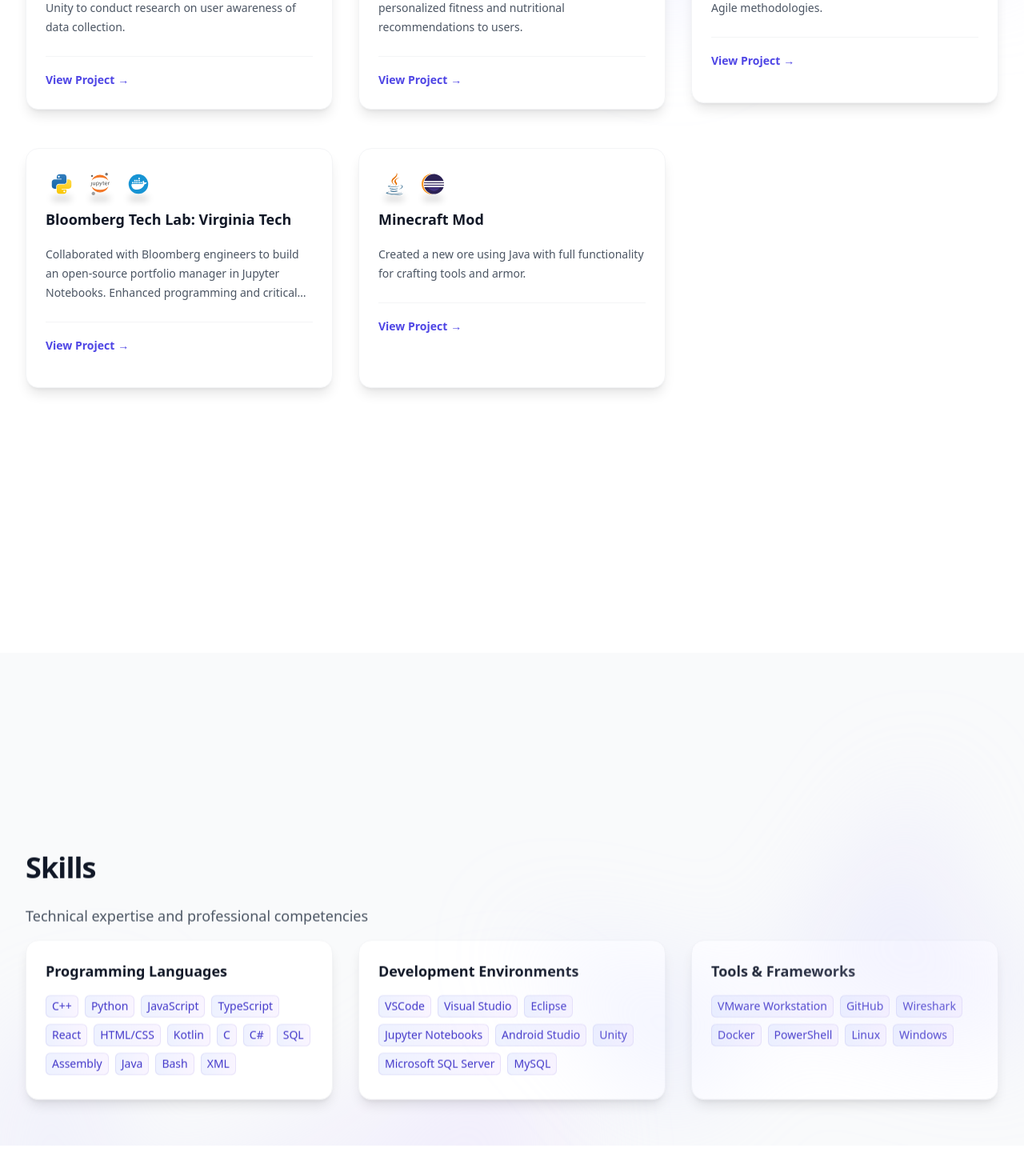
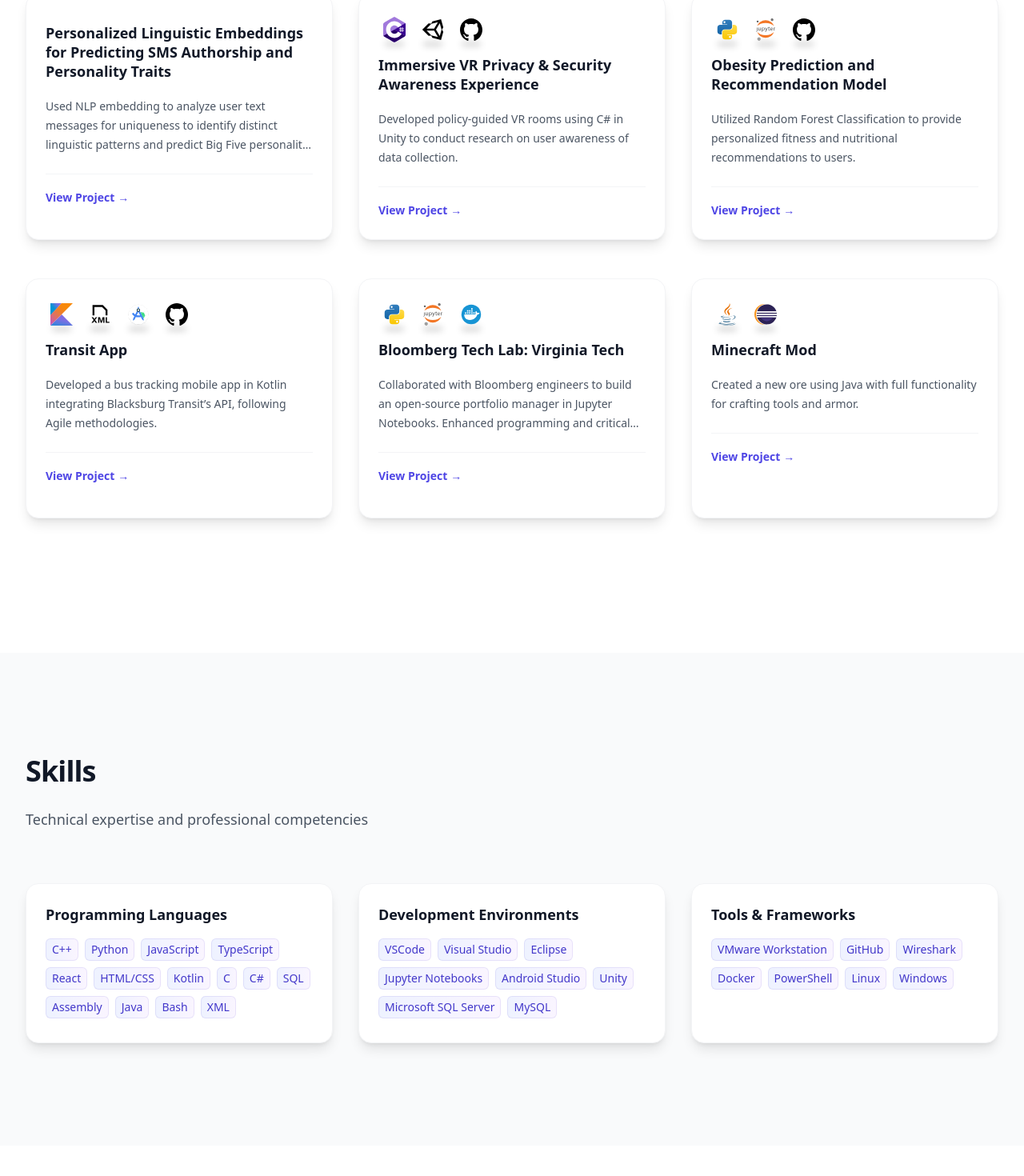
Before and after one commit to carissabb/carissabb.github.io, a React (Vite) app: page / in a window 1280 px wide. Shown: the part 1160-2630 px from the top of the page at 80% size. Built offline with nearby package versions, Linux system fonts and the light colour scheme.

Commit message:
updated projects

```diff
--- a/src/components/Education.tsx
+++ b/src/components/Education.tsx
@@ -1,5 +1,4 @@
 import React from 'react';
-import { Parallax } from 'react-scroll-parallax';
 import virginiaTechImage from '../assets/virginiaTech.jpg';
 import libertyImage from '../assets/liberty.jpg';
 
@@ -37,7 +36,6 @@ export const Education = () => {
   return (
     <div className="relative bg-white py-24 sm:py-32" id="education">
       {/* Background Gradient - Top */}
-      <Parallax speed={-20}>
         <div className="absolute inset-x-0 -top-40 -z-10 transform-gpu overflow-hidden blur-3xl sm:-top-80">
           <div
             className="relative left-[calc(50%-11rem)] aspect-[1155/678] w-[36.125rem] -translate-x-1/2 rotate-[30deg] bg-gradient-to-tr from-indigo-200 to-purple-200 opacity-30 sm:left-[calc(50%-30rem)] sm:w-[72.1875rem]"
@@ -47,10 +45,8 @@ export const Education = () => {
             }}
           />
         </div>
-      </Parallax>
 
       {/* Content */}
-      <Parallax speed={-10}>
         <div className="mx-auto max-w-7xl px-6 lg:px-8">
           <div className="mx-auto max-w-2xl lg:mx-0">
             <h2 className="text-3xl font-bold tracking-tight text-gray-900 sm:text-4xl bg-gradient-to-r from-indigo-600 to-purple-600 bg-clip-text text-transparent">Education</h2>
@@ -61,7 +57,6 @@ export const Education = () => {
           <div className="mx-auto mt-16 max-w-2xl lg:max-w-none">
             <div className="space-y-16 lg:space-y-0 lg:grid lg:grid-cols-2 lg:gap-8">
               {education.map((edu, idx) => (
-                <Parallax key={idx} speed={5}>
                   <article className="relative isolate flex flex-col gap-8 lg:flex-row bg-white rounded-2xl p-6 shadow-lg hover:shadow-xl transition-shadow min-h-[300px] lg:min-h-[400px]">
                     <div className="relative aspect-[16/9] sm:aspect-[2/1] lg:aspect-square lg:w-64 lg:shrink-0">
                       <div
@@ -104,15 +99,12 @@ export const Education = () => {
                       </div>
                     </div>
                   </article>
-                </Parallax>
               ))}
             </div>
           </div>
         </div>
-      </Parallax>
 
       {/* Background Gradient - Bottom */}
-      <Parallax speed={10}>
         <div className="absolute inset-x-0 top-[calc(100%-13rem)] -z-10 transform-gpu overflow-hidden blur-3xl sm:top-[calc(100%-30rem)]">
           <div
             className="relative left-[calc(50%+3rem)] aspect-[1155/678] w-[36.125rem] -translate-x-1/2 bg-gradient-to-tr from-indigo-200 to-purple-200 opacity-30 sm:left-[calc(50%+36rem)] sm:w-[72.1875rem]"
@@ -122,7 +114,6 @@ export const Education = () => {
             }}
           />
         </div>
-      </Parallax>
     </div>
   );
 };
--- a/src/components/Experience.tsx
+++ b/src/components/Experience.tsx
@@ -1,5 +1,4 @@
 import React from 'react';
-import { Parallax } from 'react-scroll-parallax';
 import ingersollRandImage from '../assets/ingersoll-rand.png';
 
 export const Experience = () => {
@@ -20,7 +19,6 @@ export const Experience = () => {
   return (
     <div className="relative bg-gray-50 py-24 sm:py-32" id="experience">
       {/* Background Gradient - Top */}
-      <Parallax speed={-20}>
         <div className="absolute inset-x-0 -top-40 -z-10 transform-gpu overflow-hidden blur-3xl sm:-top-80">
           <div
             className="relative left-[calc(50%-11rem)] aspect-[1155/678] w-[36.125rem] -translate-x-1/2 rotate-[30deg] bg-gradient-to-tr from-indigo-200 to-purple-200 opacity-30 sm:left-[calc(50%-30rem)] sm:w-[72.1875rem]"
@@ -30,10 +28,8 @@ export const Experience = () => {
             }}
           />
         </div>
-      </Parallax>
 
       {/* Content */}
-      <Parallax speed={-10}>
         <div className="mx-auto max-w-7xl px-6 lg:px-8">
           <div className="mx-auto max-w-2xl lg:mx-0">
             <h2 className="text-3xl font-bold tracking-tight text-gray-900 sm:text-4xl">Professional Experience</h2>
@@ -75,10 +71,8 @@ export const Experience = () => {
             </div>
           </div>
         </div>
-      </Parallax>
 
       {/* Background Gradient - Bottom */}
-      <Parallax speed={10}>
         <div className="absolute inset-x-0 top-[calc(100%-13rem)] -z-10 transform-gpu overflow-hidden blur-3xl sm:top-[calc(100%-30rem)]">
           <div
             className="relative left-[calc(50%+3rem)] aspect-[1155/678] w-[36.125rem] -translate-x-1/2 bg-gradient-to-tr from-indigo-200 to-purple-200 opacity-30 sm:left-[calc(50%+36rem)] sm:w-[72.1875rem]"
@@ -88,7 +82,6 @@ export const Experience = () => {
             }}
           />
         </div>
-      </Parallax>
     </div>
   );
 };
--- a/src/components/Involvement.tsx
+++ b/src/components/Involvement.tsx
@@ -1,5 +1,4 @@
 import React from 'react';
-import { Parallax } from 'react-scroll-parallax';
 import cybervtImg from '../assets/cybervt.jpg';
 import girlsWhoCodeImg from '../assets/gwc.png';
 import libertyImg from '../assets/libertyLogo.png';
@@ -46,8 +45,6 @@ export const Involvement = () => {
 
   return (
     <div className="relative bg-white py-24 sm:py-32" id="involvement">
-      {/* Background Gradient - Top */}
-      <Parallax speed={-20}>
         <div className="absolute inset-x-0 -top-40 -z-10 transform-gpu overflow-hidden blur-3xl sm:-top-80">
           <div
             className="relative left-[calc(50%-11rem)] aspect-[1155/678] w-[36.125rem] -translate-x-1/2 rotate-[30deg] bg-gradient-to-tr from-indigo-200 to-purple-200 opacity-30 sm:left-[calc(50%-30rem)] sm:w-[72.1875rem]"
@@ -57,10 +54,6 @@ export const Involvement = () => {
             }}
           />
         </div>
-      </Parallax>
-
-      {/* Content */}
-      <Parallax speed={-10}>
         <div className="mx-auto max-w-7xl px-6 lg:px-8">
           <div className="mx-auto max-w-2xl lg:mx-0">
             <h2 className="text-3xl font-bold tracking-tight text-gray-900 sm:text-4xl bg-gradient-to-r from-indigo-600 to-purple-600 bg-clip-text text-transparent">
@@ -73,7 +66,6 @@ export const Involvement = () => {
           <div className="mx-auto mt-16 max-w-7xl">
             <div className="grid grid-cols-1 gap-8 sm:grid-cols-2 lg:grid-cols-3">
               {involvement.map((involvement, idx) => (
-                <Parallax key={idx} speed={5}>
                   <div className="bg-white rounded-2xl p-6 shadow-lg hover:shadow-xl transition-shadow border border-gray-100 flex items-center justify-between">
                     <div>
                       <h3 className="text-lg font-semibold text-gray-900">{involvement.title}</h3>
@@ -93,15 +85,10 @@ export const Involvement = () => {
                       className="w-16 h-16 object-contain rounded-lg"
                     />
                   </div>
-                </Parallax>
               ))}
             </div>
           </div>
         </div>
-      </Parallax>
-
-      {/* Background Gradient - Bottom */}
-      <Parallax speed={10}>
         <div className="absolute inset-x-0 top-[calc(100%-13rem)] -z-10 transform-gpu overflow-hidden blur-3xl sm:top-[calc(100%-30rem)]">
           <div
             className="relative left-[calc(50%+3rem)] aspect-[1155/678] w-[36.125rem] -translate-x-1/2 bg-gradient-to-tr from-indigo-200 to-purple-200 opacity-30 sm:left-[calc(50%+36rem)] sm:w-[72.1875rem]"
@@ -111,7 +98,6 @@ export const Involvement = () => {
             }}
           />
         </div>
-      </Parallax>
     </div>
   );
 };
--- a/src/components/Projects.tsx
+++ b/src/components/Projects.tsx
@@ -1,5 +1,5 @@
 import React from 'react';
-import { Parallax } from 'react-scroll-parallax';
+// import { Parallax } from 'react-scroll-parallax';
 import cppImg from '../assets/cpp.svg';
 import pythonImg from '../assets/python.svg';
 import jsImg from '../assets/javascript.svg';
@@ -13,9 +13,16 @@ import xmlImg from '../assets/xml.svg';
 import androidStudioImg from '../assets/android-studio.svg';
 import dockerImg from '../assets/docker.svg';
 import eclipseImg from '../assets/eclipse.svg';
+import poster from '../assets/DLposter.pdf';
 
 export const Projects = () => {
   const projects = [
+    {
+      title: "Personalized Linguistic Embeddings for Predicting SMS Authorship and Personality Traits",
+      description: "Used NLP embedding to analyze user text messages for uniqueness to identify distinct linguistic patterns and predict Big Five personality traits.",
+      technologies: [],
+      link: poster
+    },
     {
       title: "Immersive VR Privacy & Security Awareness Experience",
       description: "Developed policy-guided VR rooms using C# in Unity to conduct research on user awareness of data collection.",
@@ -67,7 +74,7 @@ export const Projects = () => {
   return (
     <div className="relative bg-white py-24 sm:py-32" id="projects">
       {/* Background Gradient */}
-      <Parallax speed={-20}>
+      {/* <Parallax speed={-20}> */}
         <div className="absolute inset-x-0 -top-40 -z-10 transform-gpu overflow-hidden blur-3xl sm:-top-80">
           <div
             className="relative left-[calc(50%-11rem)] aspect-[1155/678] w-[36.125rem] -translate-x-1/2 rotate-[30deg] bg-gradient-to-tr from-indigo-200 to-purple-200 opacity-30 sm:left-[calc(50%-30rem)] sm:w-[72.1875rem]"
@@ -77,9 +84,9 @@ export const Projects = () => {
             }}
           />
         </div>
-      </Parallax>
+      {/* </Parallax> */}
 
-      <Parallax speed={10}>
+      {/* <Parallax speed={10}> */}
         <div className="absolute inset-x-0 top-[calc(100%-13rem)] -z-10 transform-gpu overflow-hidden blur-3xl sm:top-[calc(100%-30rem)]">
           <div
             className="relative left-[calc(50%+3rem)] aspect-[1155/678] w-[36.125rem] -translate-x-1/2 bg-gradient-to-tr from-indigo-200 to-purple-200 opacity-30 sm:left-[calc(50%+36rem)] sm:w-[72.1875rem]"
@@ -89,10 +96,10 @@ export const Projects = () => {
             }}
           />
         </div>
-      </Parallax>
+      {/* </Parallax> */}
 
       {/* Content */}
-      <Parallax speed={-10}>
+      {/* <Parallax speed={-10}> */}
         <div className="mx-auto max-w-7xl px-6 lg:px-8 py-10">
           <div className="mx-auto max-w-2xl lg:mx-0">
             <h2 className="text-3xl font-bold tracking-tight text-gray-900 sm:text-4xl bg-gradient-to-r from-indigo-600 to-purple-600 bg-clip-text text-transparent pb-2">
@@ -104,7 +111,7 @@ export const Projects = () => {
           </div>
           <div className="mx-auto mt-16 grid max-w-2xl grid-cols-1 gap-x-8 gap-y-12 lg:mx-0 lg:max-w-none lg:grid-cols-3">
             {projects.map((project, idx) => (
-              <Parallax key={idx} speed={5}>
+              // <Parallax key={idx} speed={5}>
                 <article
                   className="flex flex-col items-start bg-white rounded-2xl p-6 shadow-lg hover:shadow-xl transition-shadow border border-gray-100 min-h-[200px] lg:min-h-[300px]"
                 >
@@ -144,11 +151,11 @@ export const Projects = () => {
                     </a>
                   </div>
                 </article>
-              </Parallax>
+              // </Parallax>
             ))}
           </div>
         </div>
-      </Parallax>
+      {/* </Parallax> */}
     </div>
   );
 };
--- a/src/components/Skills.tsx
+++ b/src/components/Skills.tsx
@@ -1,5 +1,4 @@
 import React from 'react';
-import { Parallax } from 'react-scroll-parallax';
 
 export const Skills = () => {
   const skillCategories = [
@@ -20,7 +19,6 @@ export const Skills = () => {
   return (
     <div className="relative bg-gray-50 py-24 sm:py-32" id="skills">
       {/* Background Gradient - Top */}
-      <Parallax speed={-20}>
         <div className="absolute inset-x-0 -top-40 -z-10 transform-gpu overflow-hidden blur-3xl sm:-top-80">
           <div
             className="relative left-[calc(50%-11rem)] aspect-[1155/678] w-[36.125rem] -translate-x-1/2 rotate-[30deg] bg-gradient-to-tr from-indigo-200 to-purple-200 opacity-30 sm:left-[calc(50%-30rem)] sm:w-[72.1875rem]"
@@ -30,10 +28,8 @@ export const Skills = () => {
             }}
           />
         </div>
-      </Parallax>
 
       {/* Content */}
-      <Parallax speed={-10}>
         <div className="mx-auto max-w-7xl px-6 lg:px-8">
           <div className="mx-auto max-w-2xl lg:mx-0">
             <h2 className="text-3xl font-bold tracking-tight text-gray-900 sm:text-4xl">Skills</h2>
@@ -44,7 +40,6 @@ export const Skills = () => {
           <div className="mx-auto mt-16 max-w-7xl">
             <div className="grid grid-cols-1 gap-8 sm:grid-cols-2 lg:grid-cols-3">
               {skillCategories.map((category, idx) => (
-                <Parallax key={idx} speed={5}>
                   <div className="bg-white rounded-2xl p-6 shadow-lg hover:shadow-xl transition-shadow border border-gray-100 flex flex-col items-start h-[200px]">
                     <h3 className="text-lg font-semibold text-gray-900 mb-4">{category.title}</h3>
                     <div className="flex flex-wrap gap-2">
@@ -58,15 +53,12 @@ export const Skills = () => {
                       ))}
                     </div>
                   </div>
-                </Parallax>
               ))}
             </div>
           </div>
         </div>
-      </Parallax>
 
       {/* Background Gradient - Bottom */}
-      <Parallax speed={10}>
         <div className="absolute inset-x-0 top-[calc(100%-13rem)] -z-10 transform-gpu overflow-hidden blur-3xl sm:top-[calc(100%-30rem)]">
           <div
             className="relative left-[calc(50%+3rem)] aspect-[1155/678] w-[36.125rem] -translate-x-1/2 bg-gradient-to-tr from-indigo-200 to-purple-200 opacity-30 sm:left-[calc(50%+36rem)] sm:w-[72.1875rem]"
@@ -76,7 +68,6 @@ export const Skills = () => {
             }}
           />
         </div>
-      </Parallax>
     </div>
   );
 };
```
Also changed, not shown: 1 other file (tests, documents, lock files or other folders).
